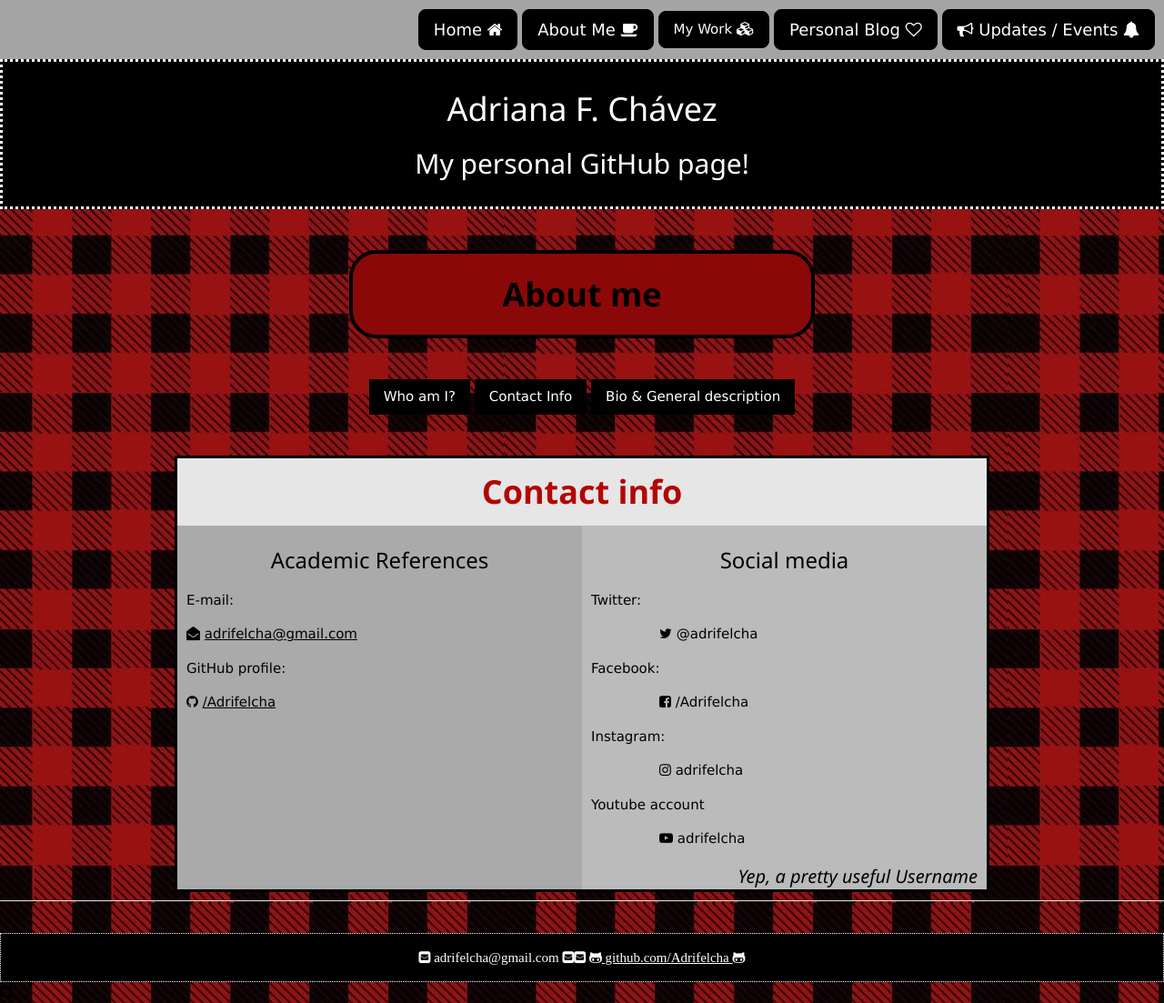
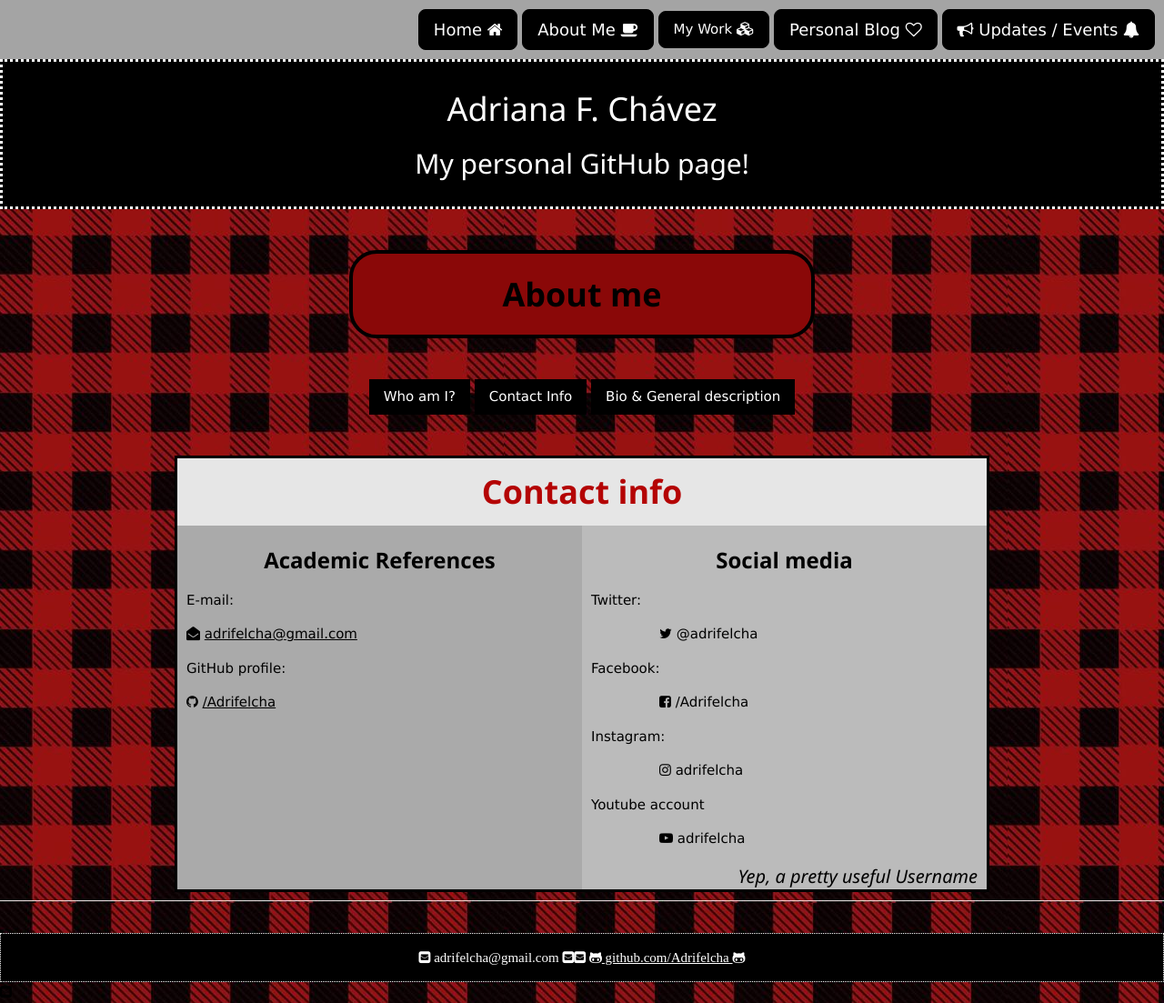
Before and after one commit to Adrifelcha/Adrifelcha-github.io, a Jekyll site: the page built from about/contact.html, in a window 1280 px wide. Shown: the whole page at 91% size. Built offline with Jekyll 4.4.1, drawn with Linux system fonts in a browser that asks for light colours.

Commit message:
Update contact.html

```diff
--- a/about/contact.html
+++ b/about/contact.html
@@ -22,7 +22,7 @@ title: About me
 
 		<div class="row">
   			<div class="column" style="background-color:#aaa; height:400px;">
-				<h3 style="text-align:center;">Academic References</h3>
+				<h3 style="text-align:center;"><b>Academic References</b></h3>
     				<p>E-mail:</p>
 				<i class="fa fa-envelope-open" aria-hidden="true"></i> <a class='link' href="adrifelcha@gmail.com">adrifelcha@gmail.com</a>
 				<p>GitHub profile:</p>
@@ -32,7 +32,7 @@ title: About me
 
   			</div>
   			<div class="column" style="background-color:#bbb; height:400px;">
-    				<h3 style="text-align:center;">Social media</h3>
+				<h3 style="text-align:center;"><b>Social media</b></h3>
     				<p>Twitter:</p>
 				<p style="padding-left:5em;"><i class="fa fa-twitter" aria-hidden="true"></i> @adrifelcha</p>
 				<p>Facebook:</p>
```
